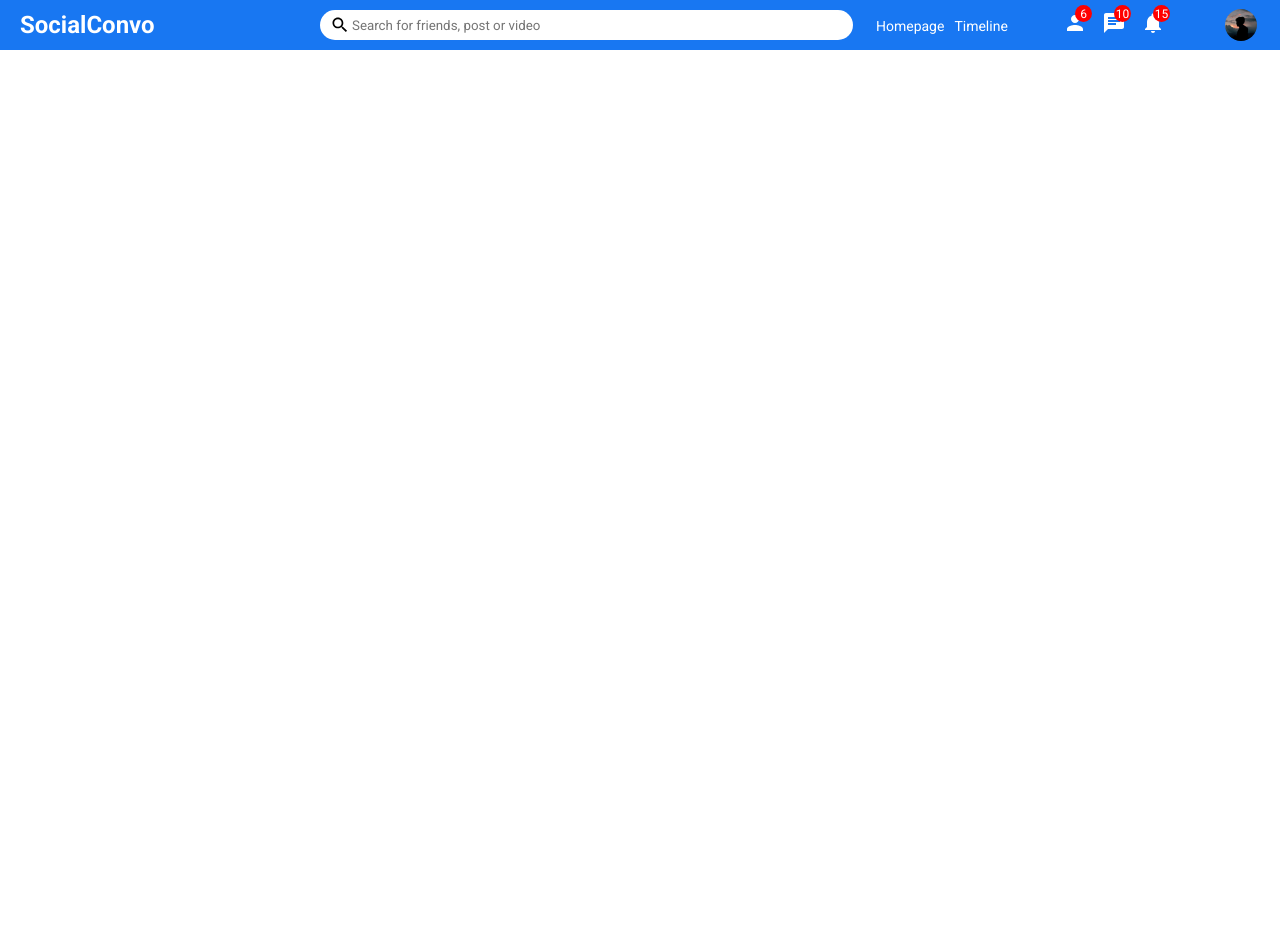
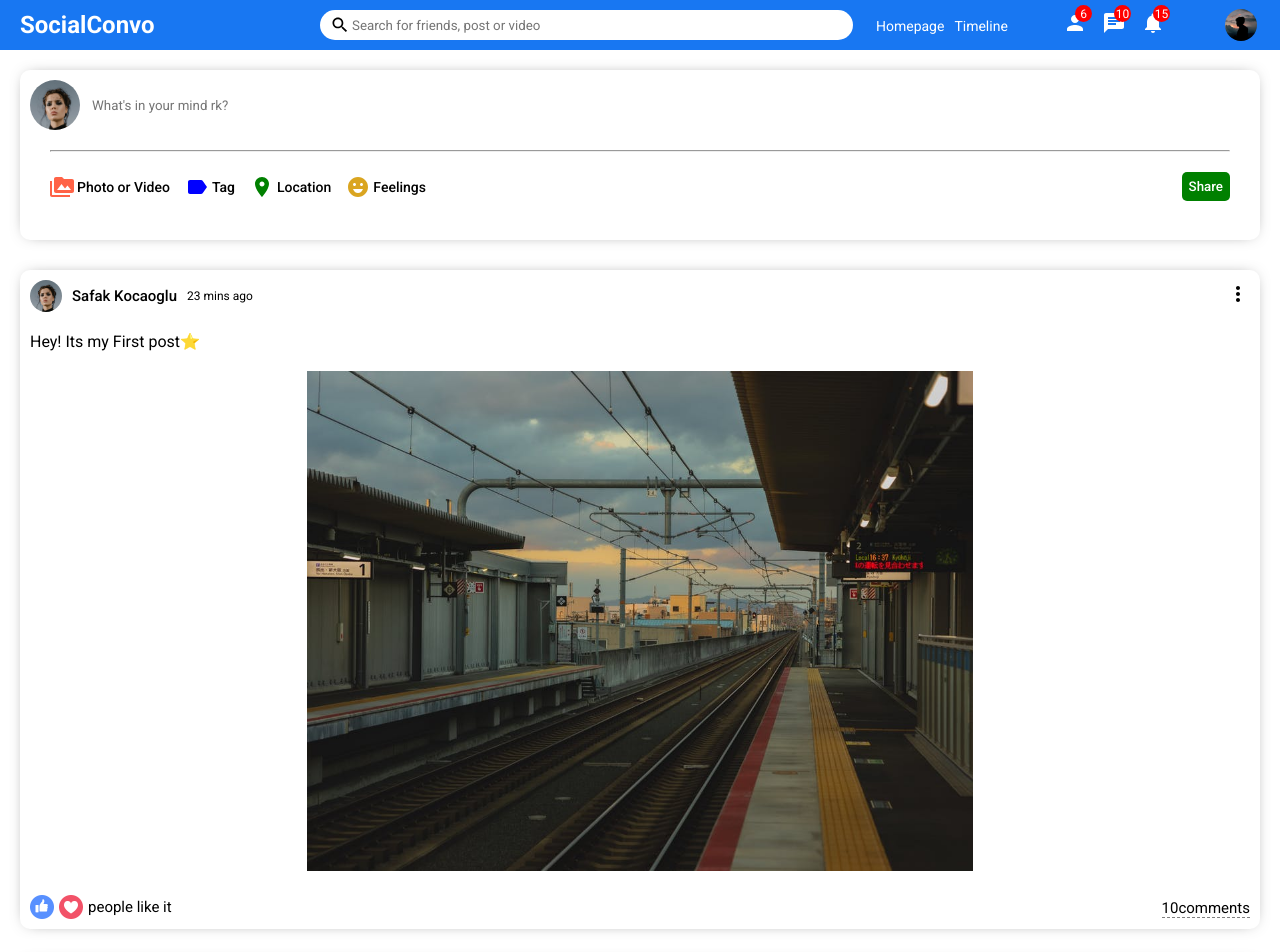
Before and after one commit to sathiyaramesh1620/facebook-clone-sathiya, a React (Create React App) app: page / in a window 1280 px wide. Shown: the top 952 px of the page. Before the commit the page ends 800 px from the top, so only its background shows below. Built offline with nearby package versions, Linux system fonts and the light colour scheme.

Commit message:
updated code

```diff
--- /dev/null
+++ b/src/components/Feed/Feed.jsx
@@ -0,0 +1,18 @@
+import Post from "../post/Post";
+import Share from "../share/Share";
+import "./feed.css";
+
+export default function Feed() {
+  return (
+    <div className="feed">
+      <div className="feedWrapper">
+        <Share />
+          <Post/>
+          <Post/>
+          <Post/>
+          <Post/>
+          <Post/>
+      </div>
+    </div>
+  );
+}
--- /dev/null
+++ b/src/components/Feed/feed.css
@@ -0,0 +1,7 @@
+.feed{
+    flex:5.5
+}
+
+.feedWrapper{
+    padding: 20px;
+}
--- /dev/null
+++ b/src/components/post/Post.css
@@ -0,0 +1,78 @@
+.post {
+    width: 100%;
+    border-radius: 10px;
+    -webkit-box-shadow: 0px 0px 16px -8px rgba(0, 0, 0, 0.68);
+    box-shadow: 0px 0px 16px -8px rgba(0, 0, 0, 0.68);
+    margin: 30px 0;
+  }
+
+  .postWrapper {
+    padding: 10px;
+  }
+
+  .postTop {
+    display: flex;
+    align-items: center;
+    justify-content: space-between;
+  }
+
+  .postTopLeft {
+    display: flex;
+    align-items: center;
+  }
+
+  .postProfileImg {
+    width: 32px;
+    height: 32px;
+    border-radius: 50%;
+    object-fit: cover;
+  }
+
+  .postUsername {
+    font-size: 15px;
+    font-weight: 500;
+    margin: 0 10px;
+  }
+
+  .postDate{
+      font-size: 12px;
+  }
+
+  .postCenter{
+      margin: 20px 0;
+  }
+
+  .postImg{
+      margin-top: 20px;
+      width: 100%;
+      max-height: 500px;
+      object-fit: contain;
+  }
+
+  .postBottom{
+      display: flex;
+      align-items: center;
+      justify-content: space-between;
+  }
+
+  .postBottomLeft{
+      display: flex;
+      align-items: center;
+  }
+
+  .likeIcon{
+      width: 24px;
+      height: 24px;
+      margin-right: 5px;
+      cursor: pointer;
+  }
+
+  .postLikeCounter{
+      font-size: 15px;
+  }
+
+  .postCommentText{
+      cursor: pointer;
+      border-bottom: 1px dashed gray;
+      font-size: 15px;
+  }
--- /dev/null
+++ b/src/components/post/Post.jsx
@@ -0,0 +1,35 @@
+import "./Post.css";
+import { MoreVert } from "@mui/icons-material";
+
+export default function Post() {
+  return (
+    <div className="post">
+      <div className="postWrapper">
+        <div className="postTop">
+          <div className="postTopLeft">
+            <img className="postProfileImg" src="assets/person/1.jpeg" alt="" />
+            <span className="postUsername">Safak Kocaoglu</span>
+            <span className="postDate">23 mins ago</span>
+          </div>
+          <div className="postTopRight">
+            <MoreVert />
+          </div>
+        </div>
+        <div className="postCenter">
+          <span className="postText">Hey! Its my First post⭐</span>
+          <img className="postImg" src="assets/post/1.jpeg" alt="" />
+        </div>
+        <div className="postBottom">
+          <div className="postBottomLeft">
+            <img className="likeIcon" src="assets/like.png" alt="" />
+            <img className="likeIcon" src="assets/heart.png" alt="" />
+            <span className="postLikeCounter">people like it</span>
+          </div>
+          <div className="postBottomRight">
+            <span className="postCommentText">10comments</span>
+          </div>
+        </div>
+      </div>
+    </div>
+  );
+}
--- /dev/null
+++ b/src/components/share/Share.jsx
@@ -0,0 +1,39 @@
+import { EmojiEmotions, Label, PermMedia, Room } from "@mui/icons-material";
+import "./share.css";
+export default function Share() {
+  return (
+    <div className="share">
+      <div className="shareWrapper">
+        <div className="shareTop">
+          <img className="shareProfileImg" src="/assets/person/1.jpeg" alt="" />
+          <input
+            placeholder="What's in your mind rk?"
+            className="shareInput"
+          />
+        </div>
+        <hr className="shareHr"/>
+        <div className="shareBottom">
+            <div className="shareOptions">
+                <div className="shareOption">
+                    <PermMedia htmlColor="tomato" className="shareIcon"/>
+                    <span className="shareOptionText">Photo or Video</span>
+                </div>
+                <div className="shareOption">
+                    <Label htmlColor="blue" className="shareIcon"/>
+                    <span className="shareOptionText">Tag</span>
+                </div>
+                <div className="shareOption">
+                    <Room htmlColor="green" className="shareIcon"/>
+                    <span className="shareOptionText">Location</span>
+                </div>
+                <div className="shareOption">
+                    <EmojiEmotions htmlColor="goldenrod" className="shareIcon"/>
+                    <span className="shareOptionText">Feelings</span>
+                </div>
+            </div>
+            <button className="shareButton">Share</button>
+        </div>
+      </div>
+    </div>
+  );
+}
--- /dev/null
+++ b/src/components/share/share.css
@@ -0,0 +1,76 @@
+.share {
+    width: 100%;
+    height: 170px;
+    border-radius: 10px;
+    -webkit-box-shadow: 0px 0px 16px -8px rgba(0, 0, 0, 0.68);
+    box-shadow: 0px 0px 16px -8px rgba(0, 0, 0, 0.68);
+  }
+
+  .shareWrapper {
+    padding: 10px;
+  }
+
+  .shareTop {
+    display: flex;
+    align-items: center;
+  }
+
+  .shareProfileImg {
+    width: 50px;
+    height: 50px;
+    border-radius: 50%;
+    object-fit: cover;
+    margin-right: 10px;
+  }
+
+  .shareInput {
+    border: none;
+    width: 80%;
+  }
+
+  .shareInput:focus {
+    outline: none;
+  }
+
+  .shareHr {
+    margin: 20px;
+  }
+
+  .shareBottom {
+    display: flex;
+    align-items: center;
+    justify-content: space-between;
+  }
+
+  .shareOptions{
+      display: flex;
+      margin-left: 20px;
+  }
+
+  .shareOption{
+      display: flex;
+      align-items: center;
+      margin-right: 15px;
+      cursor: pointer;
+  }
+
+  .shareIcon{
+      font-size: 18px;
+      margin-right: 3px;
+  }
+
+  .shareOptionText{
+      font-size: 14px;
+      font-weight: 500;
+  }
+
+  .shareButton{
+      border: none;
+      padding: 7px;
+      border-radius: 5px;
+      background-color: green;
+      font-weight: 500;
+      margin-right: 20px;
+      cursor: pointer;
+      color: white;
+  }
--- a/src/pages/home/Home.js
+++ b/src/pages/home/Home.js
@@ -1,9 +1,13 @@
 import React from 'react'
 import Topbar from '../../components/topbar/Topbar'
+import Feed from '../../components/Feed/Feed'
 
 const Home = () => {
   return (
+    <>
     <Topbar />
+    <Feed/>
+    </>
   )
 }
 
```
